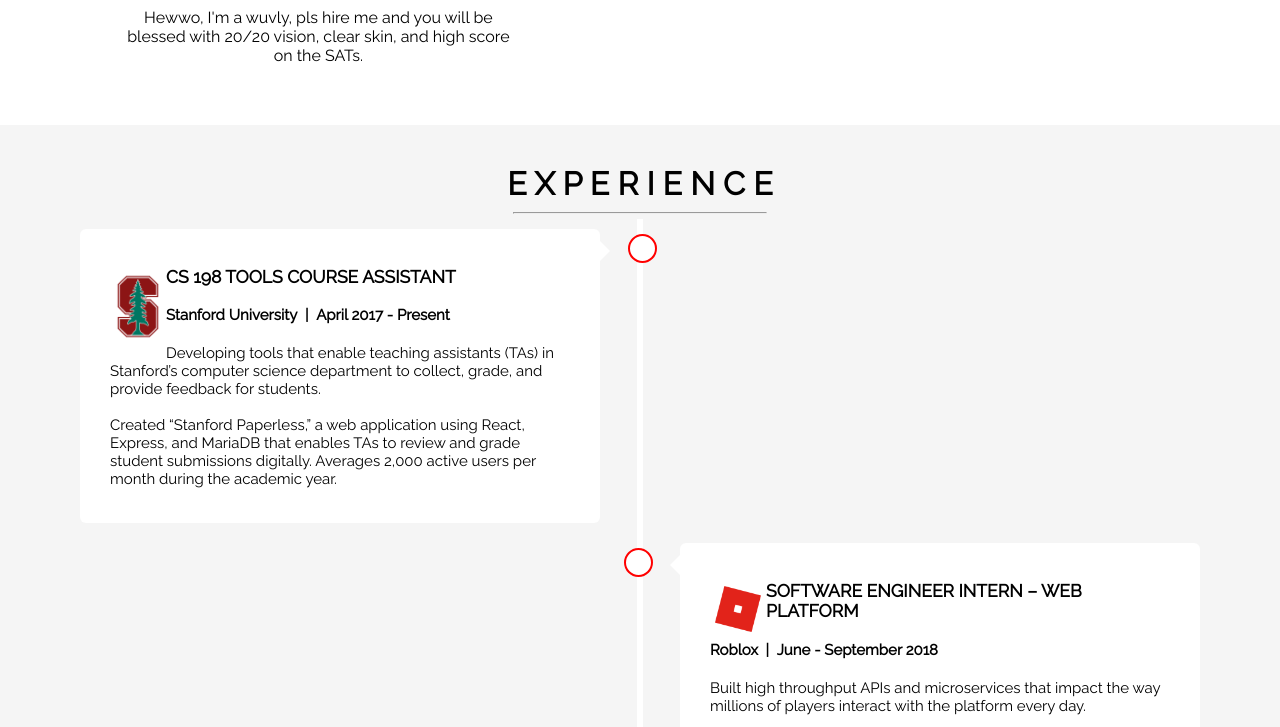
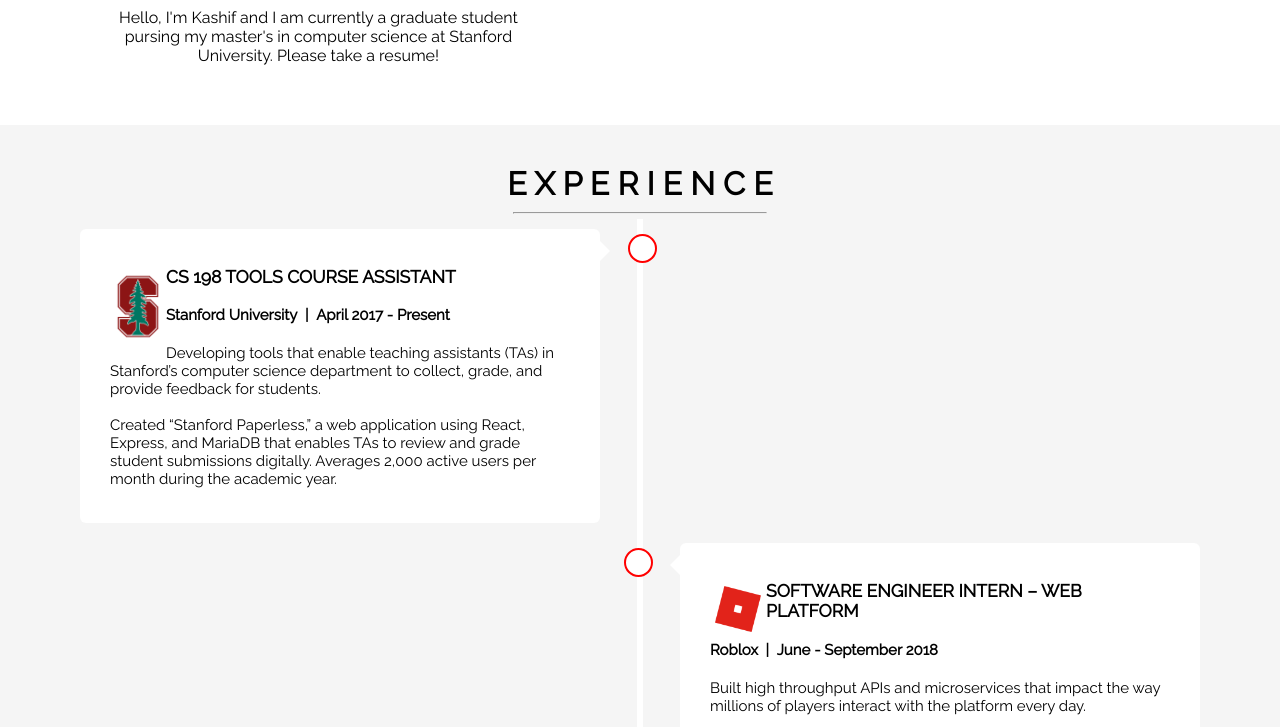
Before and after one commit to liubyi/knazir, a plain HTML site: page index.html in a window 1280 px wide. Shown: the part 1310-2037 px from the top of the page. Drawn offline with Linux system fonts and the light colour scheme.

Commit message:
Update index.html

```diff
--- a/index.html
+++ b/index.html
@@ -59,7 +59,7 @@
               </div>
               <a href="https://knazir.me/resume.pdf" class="resume">RESUME</a>
 
-              <div class="bio">Hewwo, I'm a wuvly, pls hire me and you will be blessed with 20/20 vision, clear skin, and high score on the SATs.</div>
+              <div class="bio">Hello, I'm Kashif and I am currently a graduate student pursing my master's in computer science at Stanford University. Please take a resume!</div>
           </div>
 
           <div class="column-middle">
```
